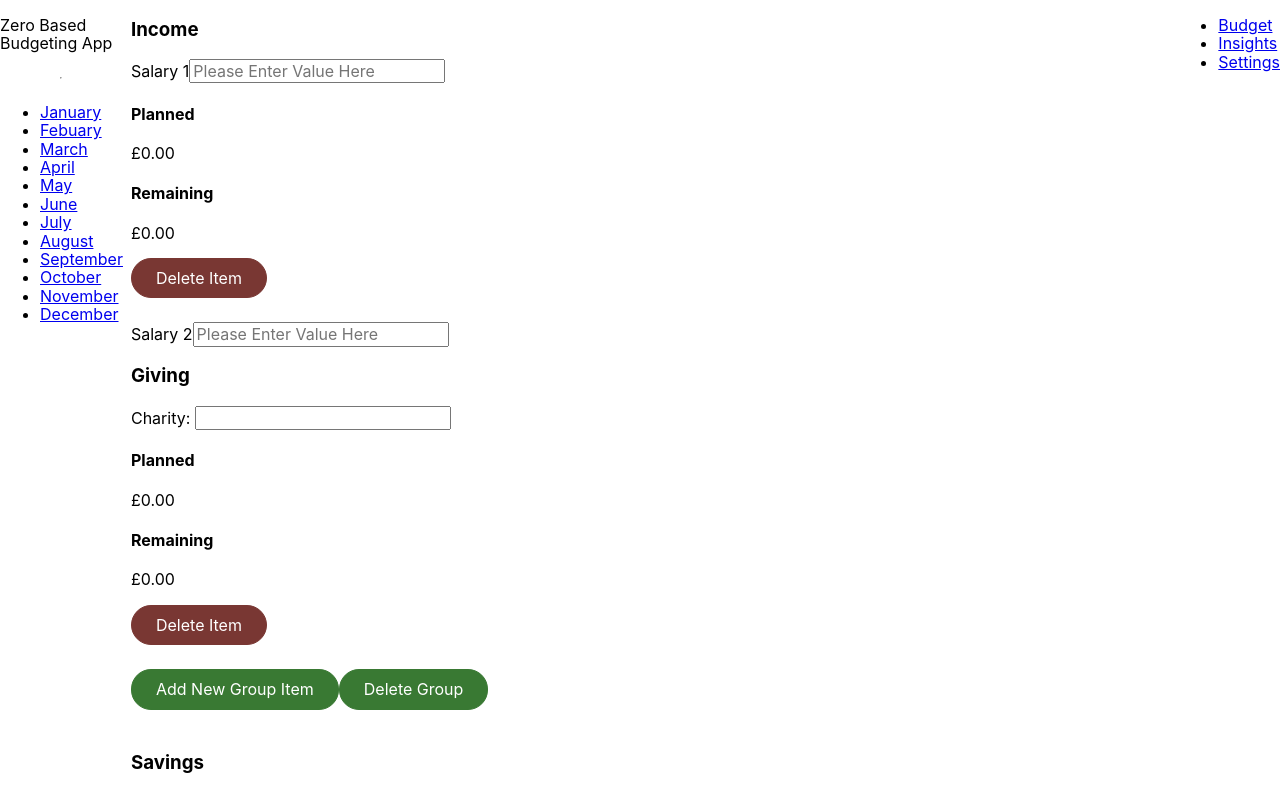
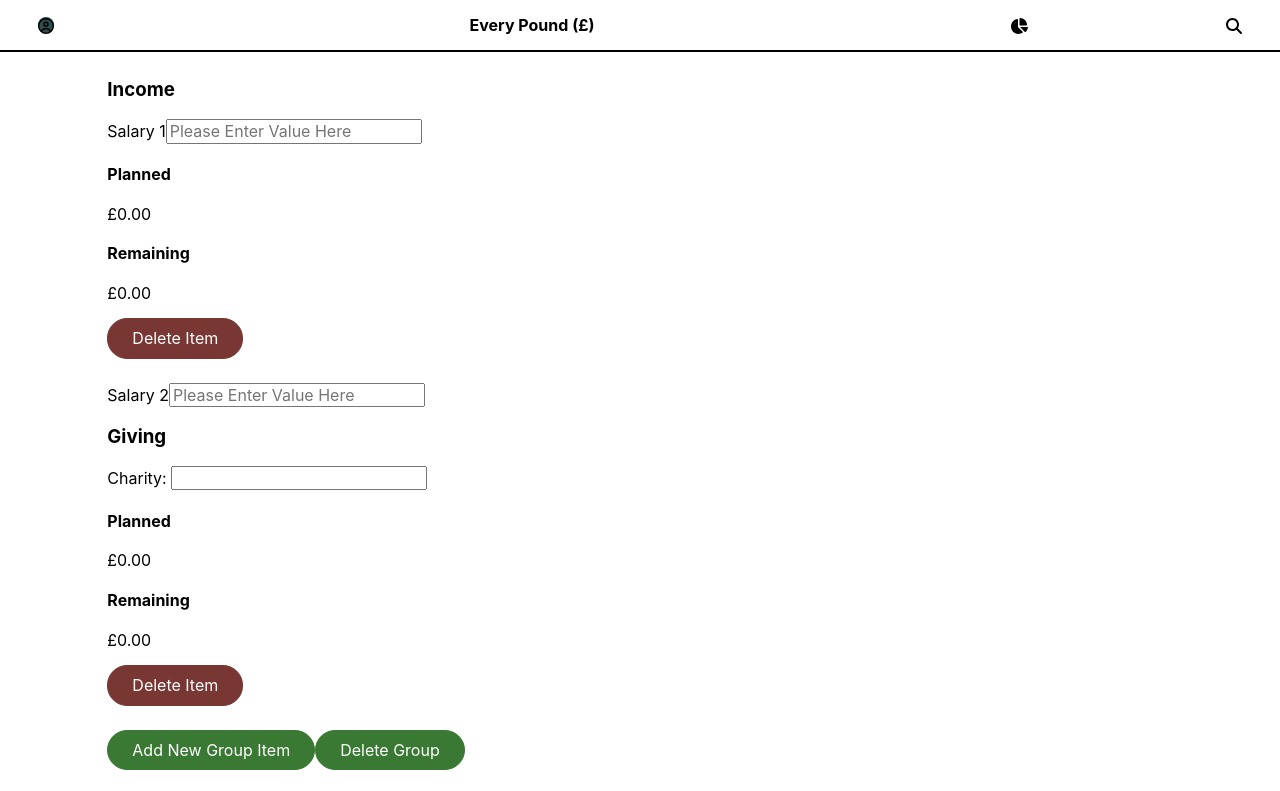
Before and after one commit to kemaakpala/zero-based-budgetapp, a React (Create React App) app: page /1 in a window 1280 px wide. Shown: the top 791 px of the page. Built offline with nearby package versions, Linux system fonts and the light colour scheme.

Commit message:
updated menu bar layout

```diff
--- a/package.json
+++ b/package.json
@@ -3,6 +3,10 @@
   "version": "0.1.0",
   "private": true,
   "dependencies": {
+    "@fortawesome/fontawesome-svg-core": "^6.4.0",
+    "@fortawesome/free-regular-svg-icons": "^6.4.0",
+    "@fortawesome/free-solid-svg-icons": "^6.4.0",
+    "@fortawesome/react-fontawesome": "^0.2.0",
     "@testing-library/jest-dom": "^5.16.5",
     "@testing-library/react": "^13.4.0",
     "@testing-library/user-event": "^13.5.0",
--- a/src/App.css
+++ b/src/App.css
@@ -6,14 +6,17 @@
   grid-auto-rows: auto;
   grid-gap: 8px;
   height: 100%;
-
 }
 
-.App > * {
+.App > *:not(aside) {
   display: flex;
   flex-direction: column;
 }
 
+/* .App > header {
+  flex-direction: row;
+  justify-content: space-between;
+} */
 .form-control {
   /* styles for the form-control block */
 }
--- a/src/Layout/Layout.css
+++ b/src/Layout/Layout.css
@@ -1,5 +1,36 @@
-.App-header {
+.App-header,
+.App-footer {
+  grid-column: 1 / -1;
+}
+
+.App-header h1{
+  font-size: 1rem;
+  margin: 0;
+}
+/* menu styles*/
+.menu {
+  display: grid;
+  grid-template-rows: auto;
+  grid-template-columns: repeat(12, 1fr);
+  grid-gap: 1rem;
+  align-items:center;
+  justify-items:center;
+  padding-top:1rem;
+}
+
+.menu >:first-child {
+  grid-column: 2 / 10;
+  grid-row: 1 / 2;
+  margin: 0;
+}
+.user-profile__container{
   grid-column: 1 / 2;
+}
+.budget-summary__container{
+  grid-column: 10 / 11;
+}
+.menu >:last-child {
+  grid-column: 12 / -1;
 }
 
 main {
@@ -7,9 +38,29 @@ main {
 }
 
 aside {
+  display: none;
   grid-column: -2 / -1;
 }
 
-.App-footer {
-  grid-column: 1 / -1;
+.divider {
+  border: 1px solid #000000;
+  width: 100%;
+  margin: 1rem 0 0;
 }
+
+.user-profile__container,
+.budget-summary__container,
+.budget-search__container {
+  width: 1rem;
+  height: 1rem;
+  border-radius: 50%;
+}
+.user-profile__container {
+  background-color: darkslategray;
+}
+.user-profile__image img {
+  width: 100%;
+  height: 100%;
+  border-radius: 50%;
+  object-fit: cover;
+}
--- a/src/Layout/Layout.jsx
+++ b/src/Layout/Layout.jsx
@@ -1,4 +1,11 @@
 import { Outlet, Link } from "react-router-dom";
+import { FontAwesomeIcon } from "@fortawesome/react-fontawesome";
+import { faUserCircle } from "@fortawesome/free-regular-svg-icons";
+import {
+  faChartPie,
+  faMagnifyingGlass,
+} from "@fortawesome/free-solid-svg-icons";
+
 import "./Layout.css";
 export default function Layout() {
   const months = [
@@ -19,9 +26,32 @@ export default function Layout() {
   return (
     <>
       <header className="App-header">
-        <p>Zero Based Budgeting App</p>
-        <hr />
-        <nav>
+        <nav className="menu">
+          <h1>Every Pound (£)</h1>
+          <div className="user-profile__container">
+            <FontAwesomeIcon
+              icon={faUserCircle}
+              size="1x"
+              title="user profile image"
+            />
+          </div>
+          <div className="budget-summary__container">
+            <FontAwesomeIcon
+              icon={faChartPie}
+              size="1x"
+              title="budget summary"
+            />
+          </div>
+          <div className="budget-search__container">
+            <FontAwesomeIcon
+              icon={faMagnifyingGlass}
+              size="1x"
+              title="budget search"
+            />
+          </div>
+        </nav>
+        <hr className="divider" />
+        {/* <nav>
           <ul>
             {months.map((month) => (
               <li>
@@ -29,7 +59,7 @@ export default function Layout() {
               </li>
             ))}
           </ul>
-        </nav>
+        </nav> */}
       </header>
       <main>
         <Outlet />
```
Also changed, not shown: 1 other file (tests, documents, lock files or other folders).
